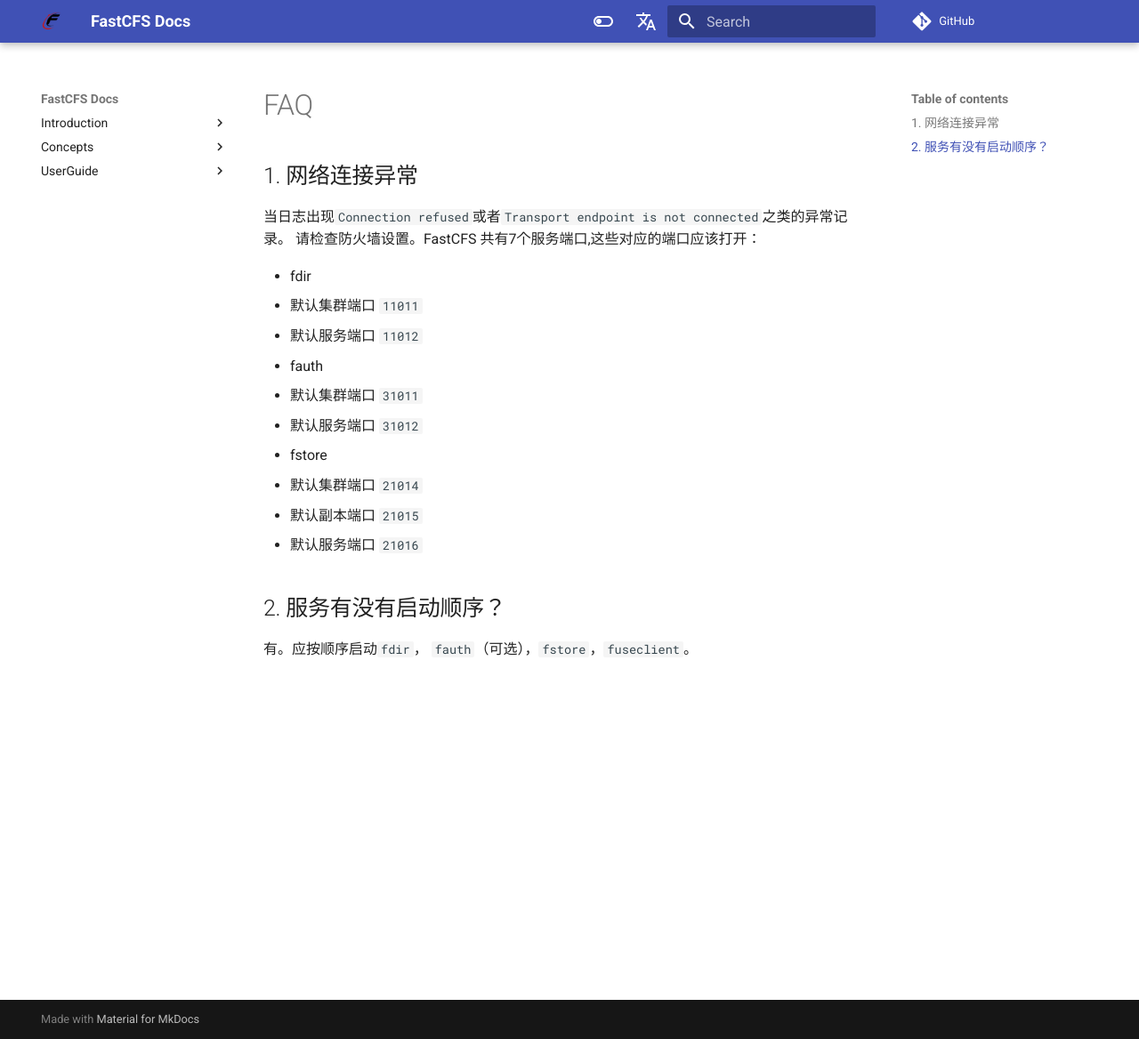
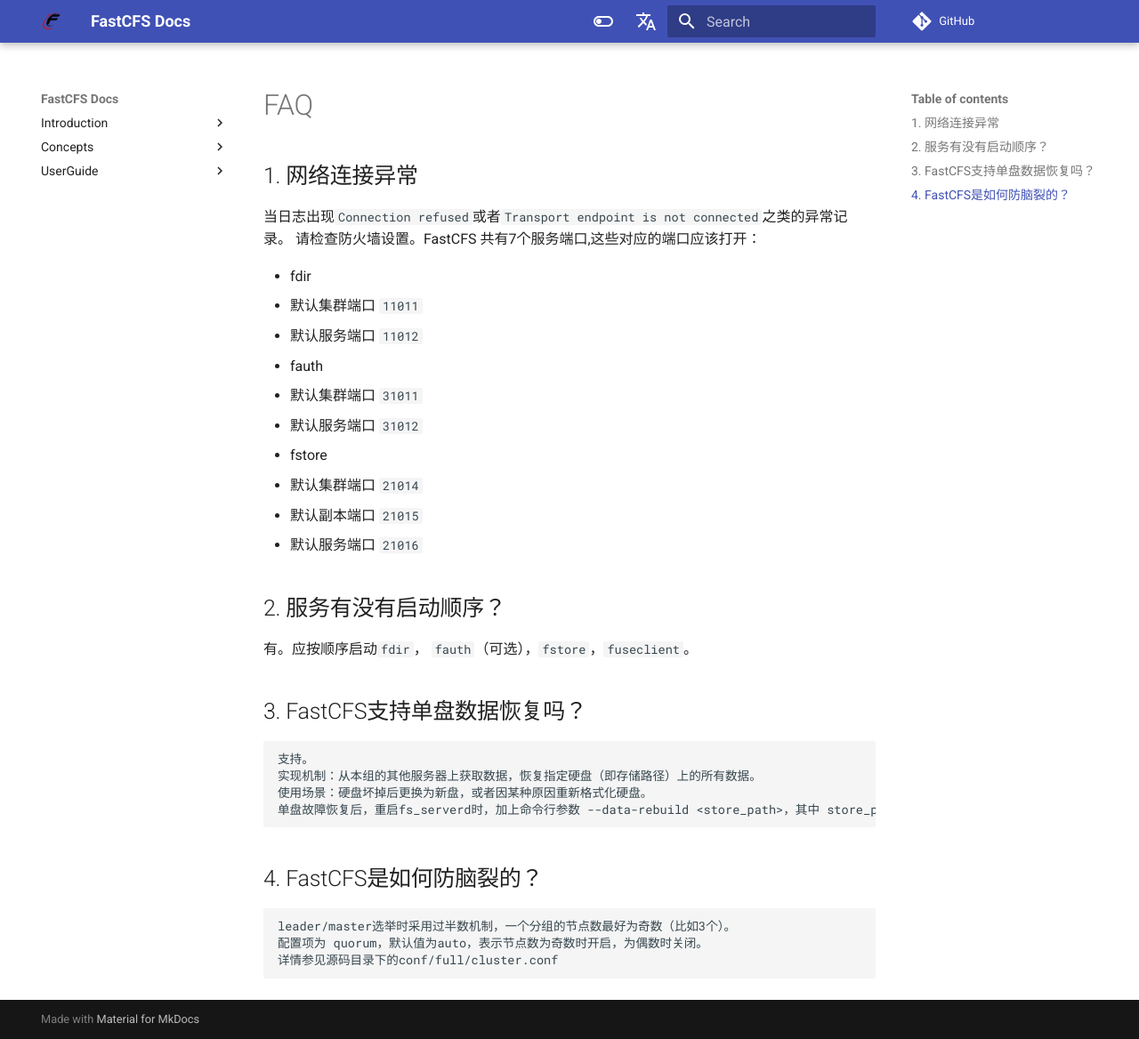
Before and after one commit to happyfish100/FastCFS, an MkDocs documentation site: the page built from docs/FAQ-zh_CN.md, in a window 1280 px wide and 1168 px high. Shown: the whole window at 89% size. Built offline with MkDocs 1.6.1 and Material for MkDocs 9.7.7, drawn with Linux system fonts in a browser that asks for light colours; comment, search, counter and statistics services are not loaded; the version menu is left out.

Commit message:
FAQ-zh_CN.md: add two FAQs

````diff
--- a/docs/FAQ-zh_CN.md
+++ b/docs/FAQ-zh_CN.md
@@ -20,3 +20,21 @@
 ## 2. 服务有没有启动顺序？
 
 有。应按顺序启动`fdir`， `fauth`（可选），`fstore`，`fuseclient`。
+
+## 3. FastCFS支持单盘数据恢复吗？
+
+```
+支持。
+实现机制：从本组的其他服务器上获取数据，恢复指定硬盘（即存储路径）上的所有数据。
+使用场景：硬盘坏掉后更换为新盘，或者因某种原因重新格式化硬盘。
+单盘故障恢复后，重启fs_serverd时，加上命令行参数 --data-rebuild <store_path>，其中 store_path为要恢复数据硬盘对应的存储路径。
+```
+
+## 4. FastCFS是如何防脑裂的？
+
+```
+leader/master选举时采用过半数机制，一个分组的节点数最好为奇数（比如3个）。
+配置项为 quorum，默认值为auto，表示节点数为奇数时开启，为偶数时关闭。
+详情参见源码目录下的conf/full/cluster.conf
+
+```
````
